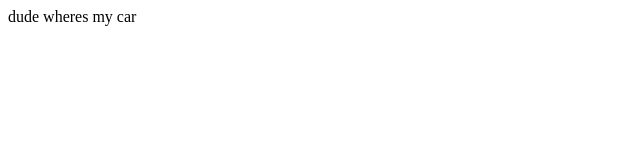
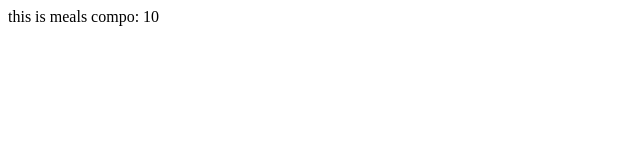
Before and after one commit to Sameermd16/MEALS-APP-REACT.JS-, a React (Vite) app: page / in a window 1280 px wide. Shown: the top 160 px of the page, without its empty margins (0-640 px from the left). Built offline with nearby package versions, Linux system fonts and the light colour scheme.

Commit message:
global context set up with useContext API

```diff
--- a/src/App.jsx
+++ b/src/App.jsx
@@ -1,14 +1,16 @@
-import { useState } from 'react'
+import React, { useContext, useState } from 'react'
+import { AppProvider } from './AppContext'
 
 import './App.css'
+import Meals from './components/Meals'
 
 function App() {
 
 
   return (
-    <>
-      dude wheres my car
-    </>
+    <AppProvider>
+      <Meals />
+    </AppProvider>
   )
 }
 
--- /dev/null
+++ b/src/AppContext.jsx
@@ -0,0 +1,20 @@
+import React, { createContext, useContext } from 'react'
+
+export const AppContext = createContext()
+
+
+export function AppProvider({ children }) {
+    const state = {
+        value: 10,
+        lessCost: 5
+    }
+    return (
+        <AppContext.Provider value={state}>
+            { children }
+        </AppContext.Provider>
+    )
+}
+
+export function useGlobalContext() {
+    return useContext(AppContext)
+}
--- /dev/null
+++ b/src/components/Meals.jsx
@@ -0,0 +1,11 @@
+import { useGlobalContext } from "../AppContext"
+
+
+export default function Meals() {
+
+    const  { value }  = useGlobalContext()
+
+    return (
+        <div>this is meals compo: {value} </div>
+    )
+}
```
Also changed, not shown: src/components/Favorites.jsx (added, +7 -0 lines), src/components/Modal.jsx (added), src/components/Search.jsx (added).
